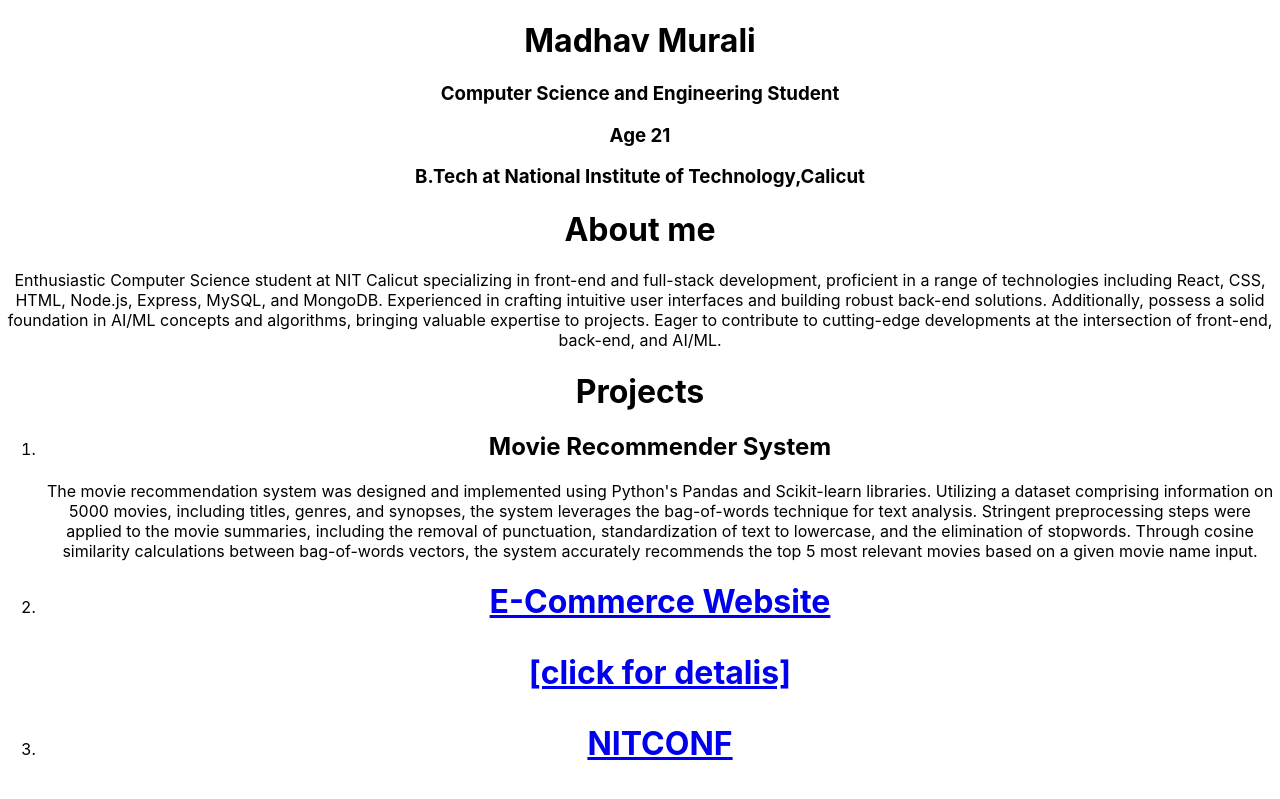
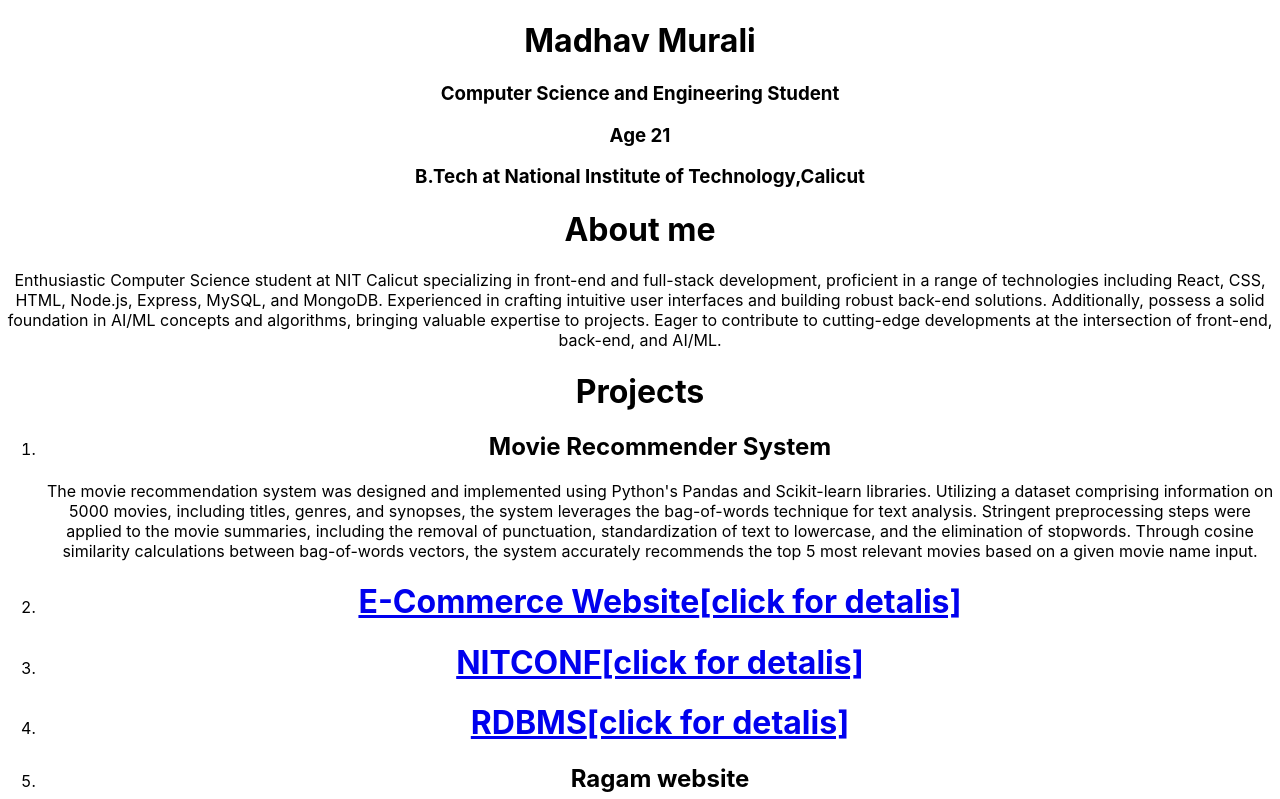
Before and after one commit to Madhav-Murali-NITC/github-portfolio, a React (Create React App) app: page / in a window 1280 px wide. Shown: the top 799 px of the page. Built offline with nearby package versions, Linux system fonts and the light colour scheme.

Commit message:
url changes

```diff
--- a/package.json
+++ b/package.json
@@ -1,5 +1,5 @@
 {
-  "homepage": "https://madhav-murali-nitc.github.io/github-portfolio/",
+  "homepage": "https://madhav-murali-nitc.github.io/",
   "name": "github-portfolio",
   "version": "0.1.0",
   "private": true,
--- a/src/pages/Landing.jsx
+++ b/src/pages/Landing.jsx
@@ -21,13 +21,13 @@ const Landing = () => {
                     <p>The movie recommendation system was designed and implemented using Python's Pandas and Scikit-learn libraries. Utilizing a dataset comprising information on 5000 movies, including titles, genres, and synopses, the system leverages the bag-of-words technique for text analysis. Stringent preprocessing steps were applied to the movie summaries, including the removal of punctuation, standardization of text to lowercase, and the elimination of stopwords. Through cosine similarity calculations between bag-of-words vectors, the system accurately recommends the top 5 most relevant movies based on a given movie name input.</p>
                 </li>
                 <li>
-                <a href ='/ecommerce'><h1>E-Commerce Website<p>[click for detalis]</p></h1></a>
+                <a href ='/ecommerce'><h1>E-Commerce Website<label>[click for detalis]</label></h1></a>
                 </li>
                 <li>
-                <a href ='/nitconf'><h1>NITCONF<p>[click for detalis]</p></h1></a>
+                <a href ='/nitconf'><h1>NITCONF<label>[click for detalis]</label></h1></a>
                 </li>
                 <li>
-                <a href ='/rdbms'><h1>RDBMS<p>[click for detalis]</p></h1></a>
+                <a href ='/rdbms'><h1>RDBMS<label>[click for detalis]</label></h1></a>
                 </li>
                 <li>
                     <h2>Ragam website</h2>
```
